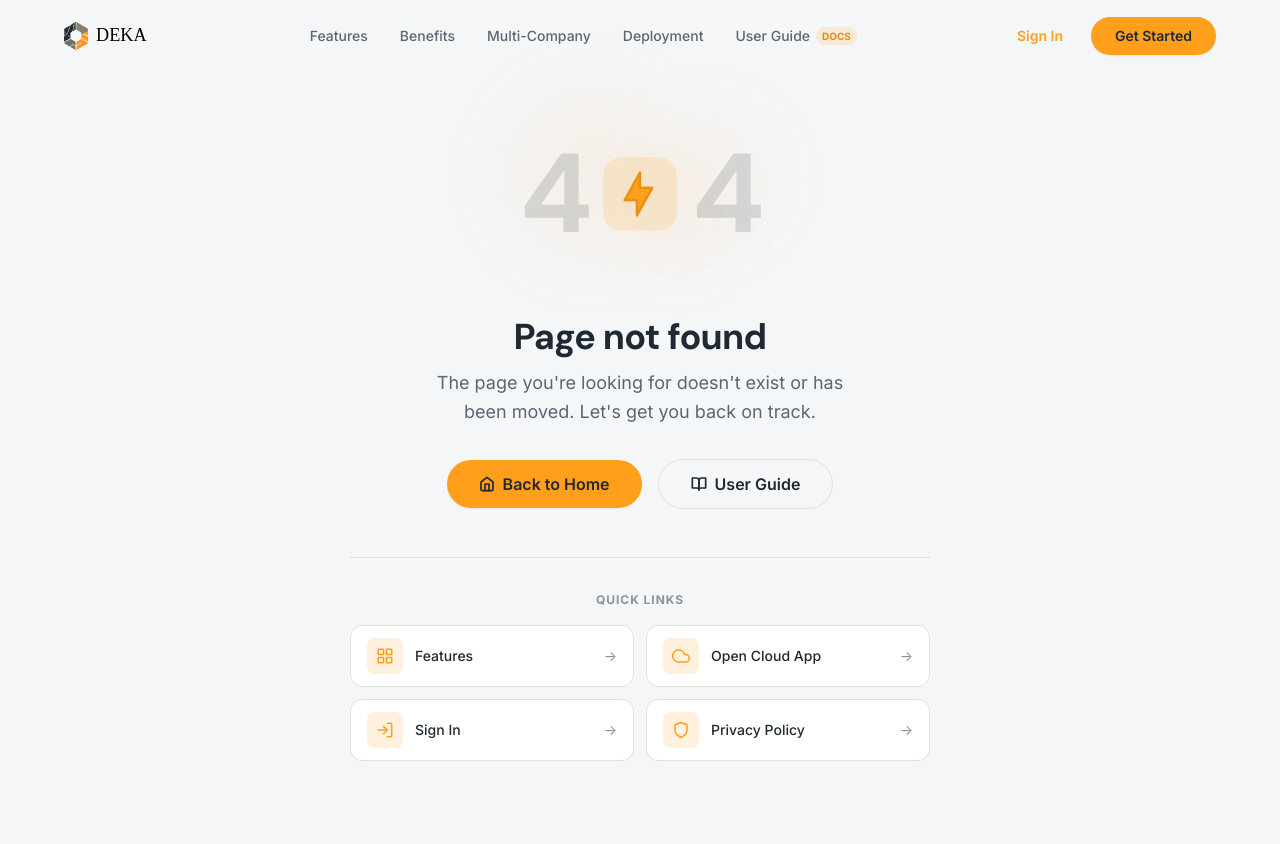
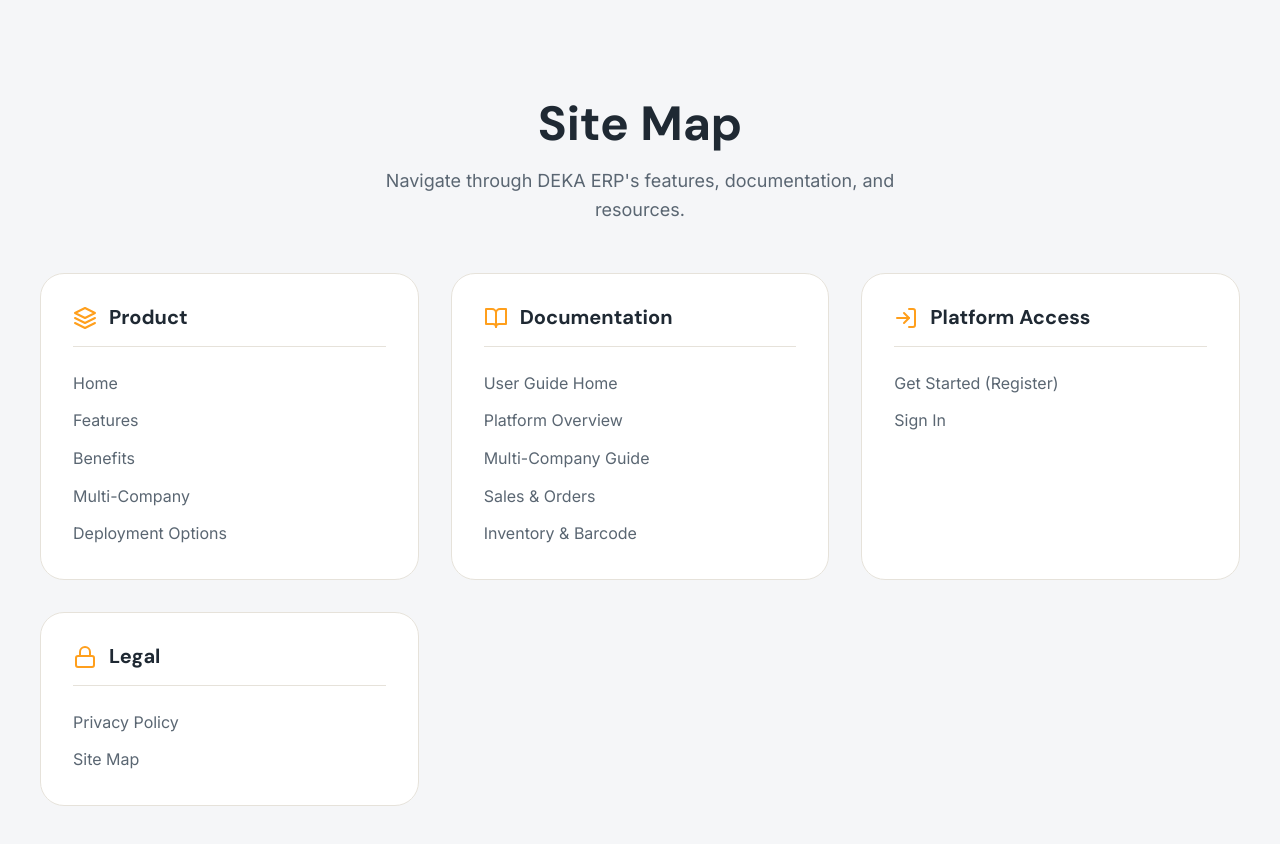
Before and after one commit to gomathie/deka-landing, a Vue app: page /sitemap in a window 1280 px wide. Shown: the top 844 px of the page. Built offline with nearby package versions, Linux system fonts and the light colour scheme.

Commit message:
feat: add sitemap, dedicated site map view, and updated footer links for improved navigation and SEO

```diff
--- a/src/components/AppFooter.vue
+++ b/src/components/AppFooter.vue
@@ -32,6 +32,7 @@
         <div class="footer__col">
           <h4 class="footer__col-title">Legal</h4>
           <router-link to="/privacy" class="footer__link">Privacy Policy</router-link>
+          <router-link to="/sitemap" class="footer__link">Site Map</router-link>
         </div>
       </div>
 
--- a/src/router/index.js
+++ b/src/router/index.js
@@ -29,6 +29,12 @@
     meta: { title: 'Privacy Policy — DEKA ERP' },
   },
   {
+    path: '/sitemap',
+    name: 'SiteMap',
+    component: () => import('../views/SiteMapView.vue'),
+    meta: { title: 'Site Map — DEKA ERP' },
+  },
+  {
     path: '/:pathMatch(.*)*',
     name: 'NotFound',
     component: NotFoundView,
--- /dev/null
+++ b/src/views/SiteMapView.vue
@@ -0,0 +1,201 @@
+<template>
+  <div class="sitemap-page">
+    <div class="container section">
+      <div class="sitemap-header animate-in">
+        <h1 class="sitemap-title">Site Map</h1>
+        <p class="sitemap-subtitle">Navigate through DEKA ERP's features, documentation, and resources.</p>
+      </div>
+
+      <div class="sitemap-grid animate-in animate-in-delay-1">
+        <!-- Product Section -->
+        <div class="sitemap-card">
+          <div class="sitemap-card__header">
+            <svg width="24" height="24" viewBox="0 0 24 24" fill="none" stroke="currentColor" stroke-width="2" stroke-linecap="round" stroke-linejoin="round" class="sitemap-icon">
+              <polygon points="12 2 2 7 12 12 22 7 12 2"></polygon>
+              <polyline points="2 17 12 22 22 17"></polyline>
+              <polyline points="2 12 12 17 22 12"></polyline>
+            </svg>
+            <h2>Product</h2>
+          </div>
+          <ul class="sitemap-list">
+            <li><router-link to="/" class="sitemap-link">Home</router-link></li>
+            <li><router-link to="/#features" class="sitemap-link">Features</router-link></li>
+            <li><router-link to="/#benefits" class="sitemap-link">Benefits</router-link></li>
+            <li><router-link to="/#multi-company" class="sitemap-link">Multi-Company</router-link></li>
+            <li><router-link to="/#deployment" class="sitemap-link">Deployment Options</router-link></li>
+          </ul>
+        </div>
+
+        <!-- Documentation Section -->
+        <div class="sitemap-card">
+          <div class="sitemap-card__header">
+            <svg width="24" height="24" viewBox="0 0 24 24" fill="none" stroke="currentColor" stroke-width="2" stroke-linecap="round" stroke-linejoin="round" class="sitemap-icon">
+              <path d="M2 3h6a4 4 0 0 1 4 4v14a3 3 0 0 0-3-3H2z"></path>
+              <path d="M22 3h-6a4 4 0 0 0-4 4v14a3 3 0 0 1 3-3h7z"></path>
+            </svg>
+            <h2>Documentation</h2>
+          </div>
+          <ul class="sitemap-list">
+            <li><router-link to="/guide" class="sitemap-link">User Guide Home</router-link></li>
+            <li><router-link to="/guide/overview" class="sitemap-link">Platform Overview</router-link></li>
+            <li><router-link to="/guide/multi-company-guide" class="sitemap-link">Multi-Company Guide</router-link></li>
+            <li><router-link to="/guide/quotations-orders" class="sitemap-link">Sales &amp; Orders</router-link></li>
+            <li><router-link to="/guide/inventory-operations" class="sitemap-link">Inventory &amp; Barcode</router-link></li>
+          </ul>
+        </div>
+
+        <!-- Access Section -->
+        <div class="sitemap-card">
+          <div class="sitemap-card__header">
+            <svg width="24" height="24" viewBox="0 0 24 24" fill="none" stroke="currentColor" stroke-width="2" stroke-linecap="round" stroke-linejoin="round" class="sitemap-icon">
+              <path d="M15 3h4a2 2 0 0 1 2 2v14a2 2 0 0 1-2 2h-4"></path>
+              <polyline points="10 17 15 12 10 7"></polyline>
+              <line x1="15" y1="12" x2="3" y2="12"></line>
+            </svg>
+            <h2>Platform Access</h2>
+          </div>
+          <ul class="sitemap-list">
+            <li><a href="https://cloud.dekaerp.com" class="sitemap-link">Get Started (Register)</a></li>
+            <li><a href="https://cloud.dekaerp.com/admin/login" class="sitemap-link">Sign In</a></li>
+          </ul>
+        </div>
+
+        <!-- Legal Section -->
+        <div class="sitemap-card">
+          <div class="sitemap-card__header">
+            <svg width="24" height="24" viewBox="0 0 24 24" fill="none" stroke="currentColor" stroke-width="2" stroke-linecap="round" stroke-linejoin="round" class="sitemap-icon">
+              <rect x="3" y="11" width="18" height="11" rx="2" ry="2"></rect>
+              <path d="M7 11V7a5 5 0 0 1 10 0v4"></path>
+            </svg>
+            <h2>Legal</h2>
+          </div>
+          <ul class="sitemap-list">
+            <li><router-link to="/privacy" class="sitemap-link">Privacy Policy</router-link></li>
+            <li><router-link to="/sitemap" class="sitemap-link">Site Map</router-link></li>
+          </ul>
+        </div>
+      </div>
+    </div>
+  </div>
+</template>
+
+<style scoped>
+.sitemap-page {
+  min-height: calc(100vh - var(--header-height));
+  background-color: var(--color-off-white);
+}
+
+@media (prefers-color-scheme: dark) {
+  .sitemap-page {
+    background-color: var(--color-dark-bg);
+  }
+}
+
+.sitemap-header {
+  text-align: center;
+  max-width: 600px;
+  margin: 0 auto var(--space-12);
+}
+
+.sitemap-title {
+  font-size: var(--text-5xl);
+  font-family: var(--font-heading);
+  font-weight: var(--weight-bold);
+  color: var(--color-charcoal);
+  margin-bottom: var(--space-4);
+}
+
+.sitemap-subtitle {
+  font-size: var(--text-lg);
+  color: var(--text-secondary);
+  line-height: var(--leading-normal);
+}
+
+@media (prefers-color-scheme: dark) {
+  .sitemap-title {
+    color: var(--text-on-dark);
+  }
+  .sitemap-subtitle {
+    color: var(--text-on-dark-muted);
+  }
+}
+
+.sitemap-grid {
+  display: grid;
+  grid-template-columns: repeat(auto-fit, minmax(280px, 1fr));
+  gap: var(--space-8);
+}
+
+.sitemap-card {
+  background: var(--color-white);
+  border-radius: var(--radius-2xl);
+  padding: var(--space-8);
+  border: 1px solid var(--color-sand);
+  transition: transform var(--duration-normal) var(--ease-out), box-shadow var(--duration-normal) var(--ease-out);
+}
+
+.sitemap-card:hover {
+  transform: translateY(-4px);
+  box-shadow: var(--shadow-lg);
+  border-color: var(--color-amber-glow);
+}
+
+@media (prefers-color-scheme: dark) {
+  .sitemap-card {
+    background: rgba(255, 255, 255, 0.02);
+    border-color: rgba(255, 255, 255, 0.08);
+  }
+  .sitemap-card:hover {
+    background: rgba(255, 255, 255, 0.04);
+    border-color: rgba(255, 159, 28, 0.3);
+  }
+}
+
+.sitemap-card__header {
+  display: flex;
+  align-items: center;
+  gap: var(--space-3);
+  margin-bottom: var(--space-6);
+  padding-bottom: var(--space-4);
+  border-bottom: 1px solid var(--color-sand);
+}
+
+@media (prefers-color-scheme: dark) {
+  .sitemap-card__header {
+    border-bottom-color: rgba(255, 255, 255, 0.08);
+  }
+}
+
+.sitemap-icon {
+  color: var(--color-amber);
+}
+
+.sitemap-card__header h2 {
+  font-size: var(--text-xl);
+  font-weight: var(--weight-bold);
+  color: var(--text-primary);
+}
+
+.sitemap-list {
+  list-style: none;
+  padding: 0;
+  margin: 0;
+  display: flex;
+  flex-direction: column;
+  gap: var(--space-3);
+}
+
+.sitemap-link {
+  font-size: var(--text-base);
+  color: var(--text-secondary);
+  transition: color var(--duration-fast) var(--ease-out);
+  display: inline-block;
+}
+
+.sitemap-link:hover {
+  color: var(--color-amber);
+  text-decoration: underline;
+  text-decoration-color: var(--color-amber-glow);
+  text-underline-offset: 4px;
+}
+</style>
```
Also changed, not shown: public/robots.txt (added), 1 other file (tests, documents, lock files or other folders).
